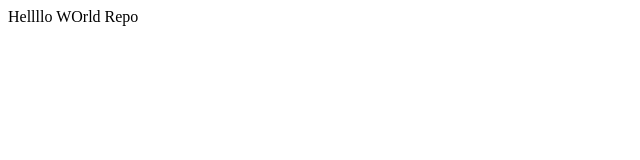
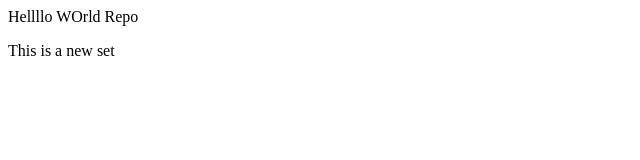
Before and after one commit to MotivatioHack/localrepo, a plain HTML site: page index.html in a window 1280 px wide. Shown: the full height of the page, 0-640 px from the left. Drawn offline with Linux system fonts and the light colour scheme.

Commit message:
New branch is added

```diff
--- a/index.html
+++ b/index.html
@@ -1 +1,3 @@
 <p>  Hellllo WOrld Repo <p>
+
+    <p>This is a new set </p>
```
